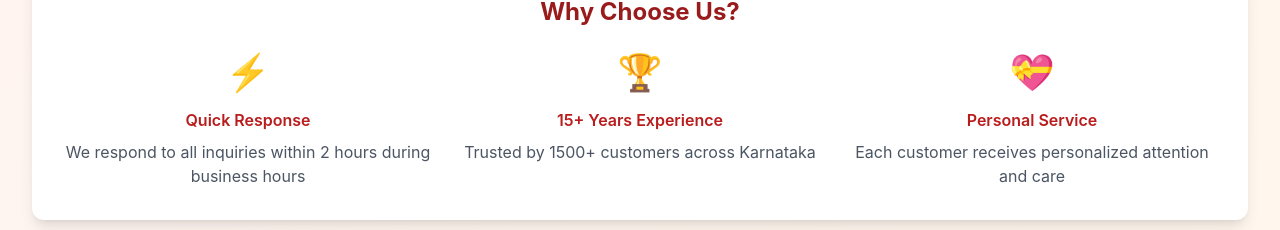
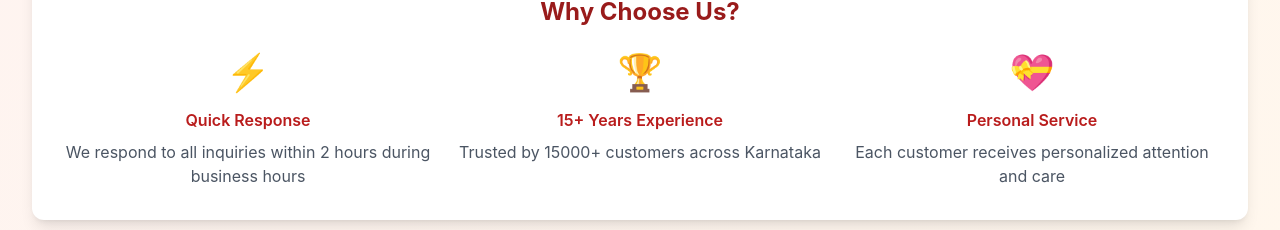
Before and after one commit to adithya0727/sriguru-fabrics, a React (Create React App) app: page / in a window 1280 px wide. Shown: the part 6178-6408 px from the top of the page. Built offline with nearby package versions, Linux system fonts and the light colour scheme.

Commit message:
Update Contact.js

```diff
--- a/src/components/Contact.js
+++ b/src/components/Contact.js
@@ -182,7 +182,7 @@ const Contact = () => {
             <div className="text-center">
               <div className="text-4xl mb-4">🏆</div>
               <h4 className="font-semibold text-red-700 mb-2">15+ Years Experience</h4>
-              <p className="text-gray-600">Trusted by 1500+ customers across Karnataka</p>
+              <p className="text-gray-600">Trusted by 15000+ customers across Karnataka</p>
             </div>
             <div className="text-center">
               <div className="text-4xl mb-4">💝</div>
```
